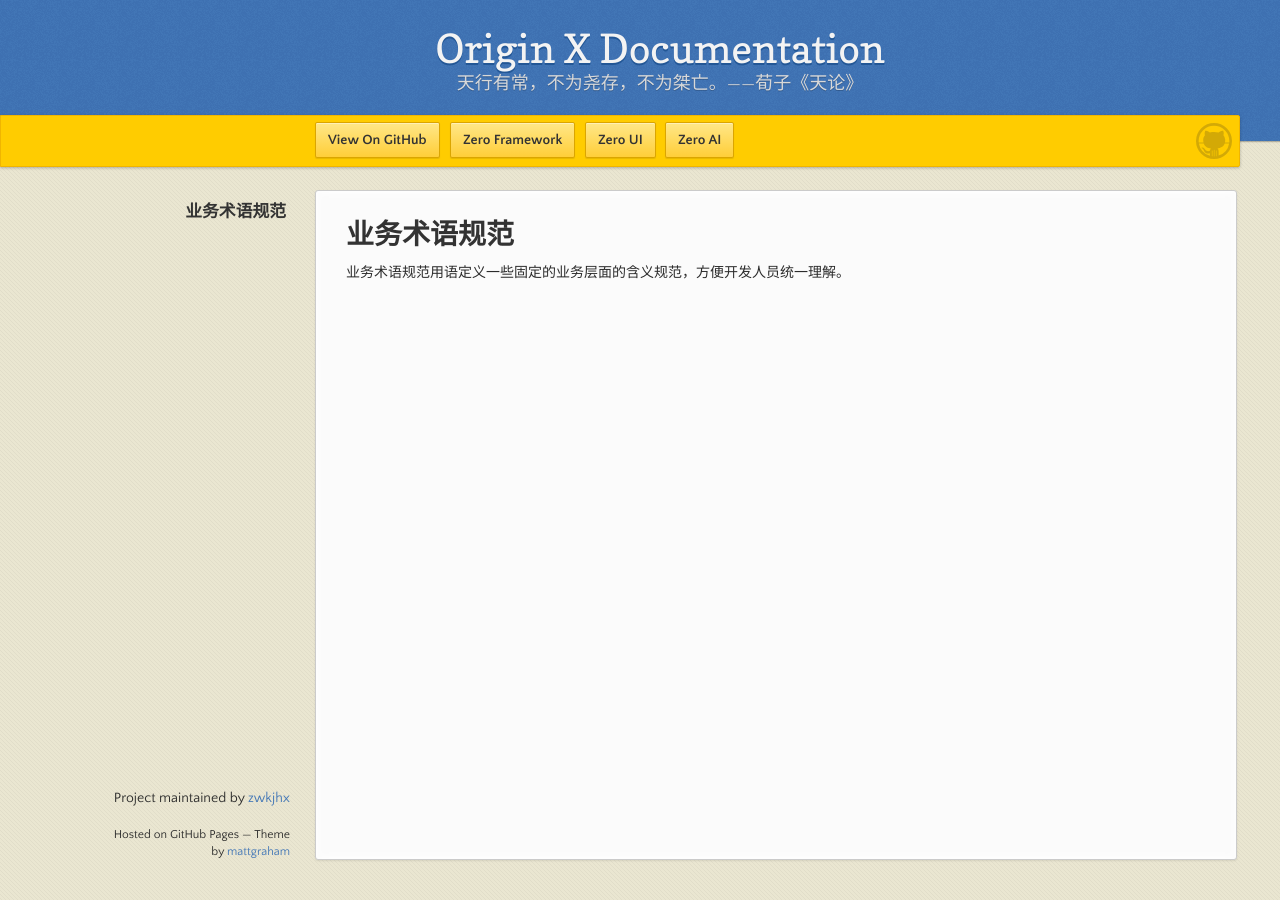
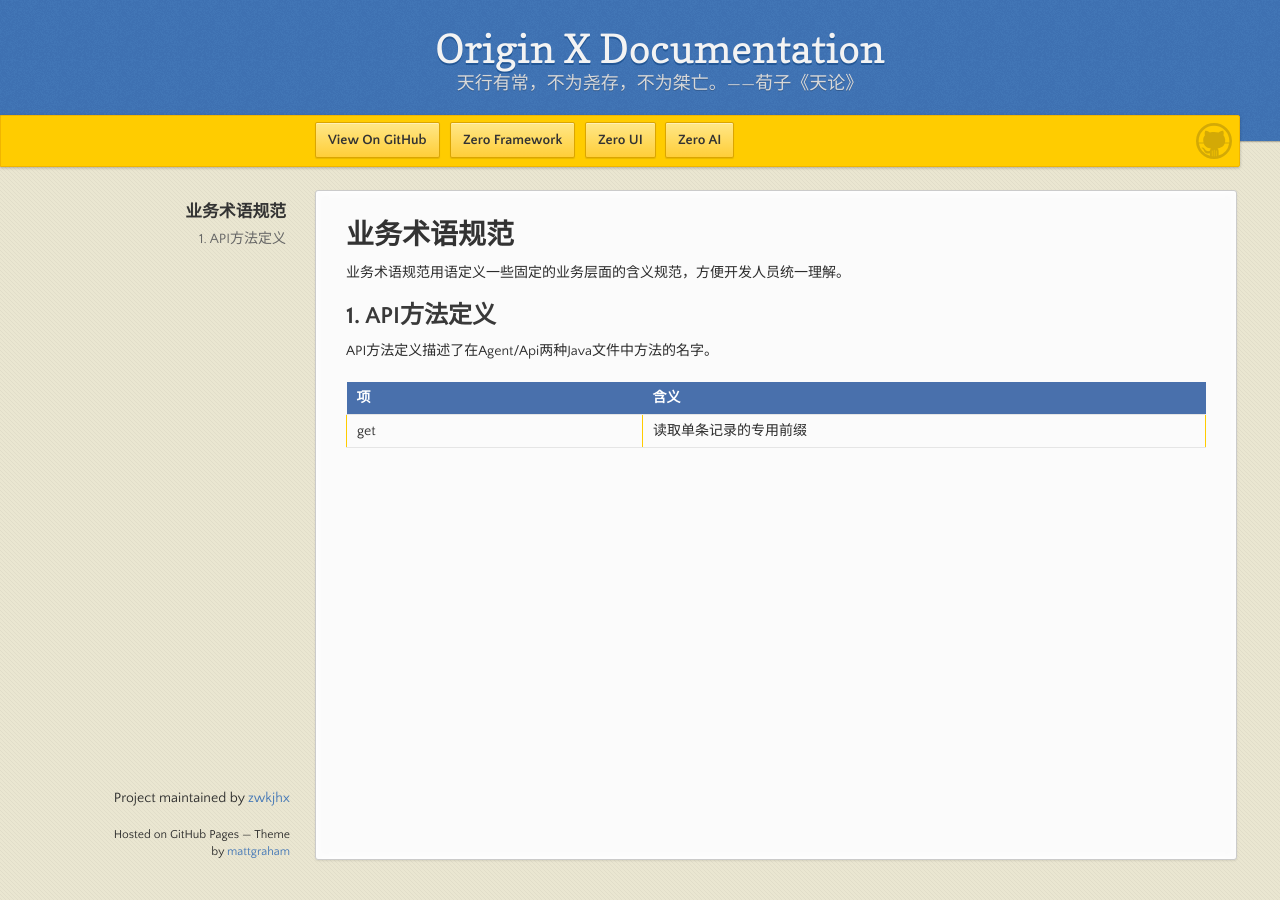
Before and after one commit to zwkjhx/ox-doc, a Jekyll site: the page built from specification/1-zerogui-fan/spc-003-ye-wu-zhu-yu-gui-fan.md, in a window 1280 px wide. Built offline with Jekyll 4.4.1, drawn with Linux system fonts in a browser that asks for light colours; our own code applies the rules of GitHub Pages for plain Markdown files.

Commit message:
Updates specification/1-zerogui-fan/spc-003-ye-wu-zhu-yu-gui-fan.md
Auto commit by GitBook Editor

```diff
--- a/specification/1-zerogui-fan/spc-003-ye-wu-zhu-yu-gui-fan.md
+++ b/specification/1-zerogui-fan/spc-003-ye-wu-zhu-yu-gui-fan.md
@@ -1,3 +1,11 @@
 # 业务术语规范
 
 业务术语规范用语定义一些固定的业务层面的含义规范，方便开发人员统一理解。
+
+## 1. API方法定义
+
+API方法定义描述了在Agent/Api两种Java文件中方法的名字。
+
+| 项 | 含义 |
+| :--- | :--- |
+| get | 读取单条记录的专用前缀 |
```
